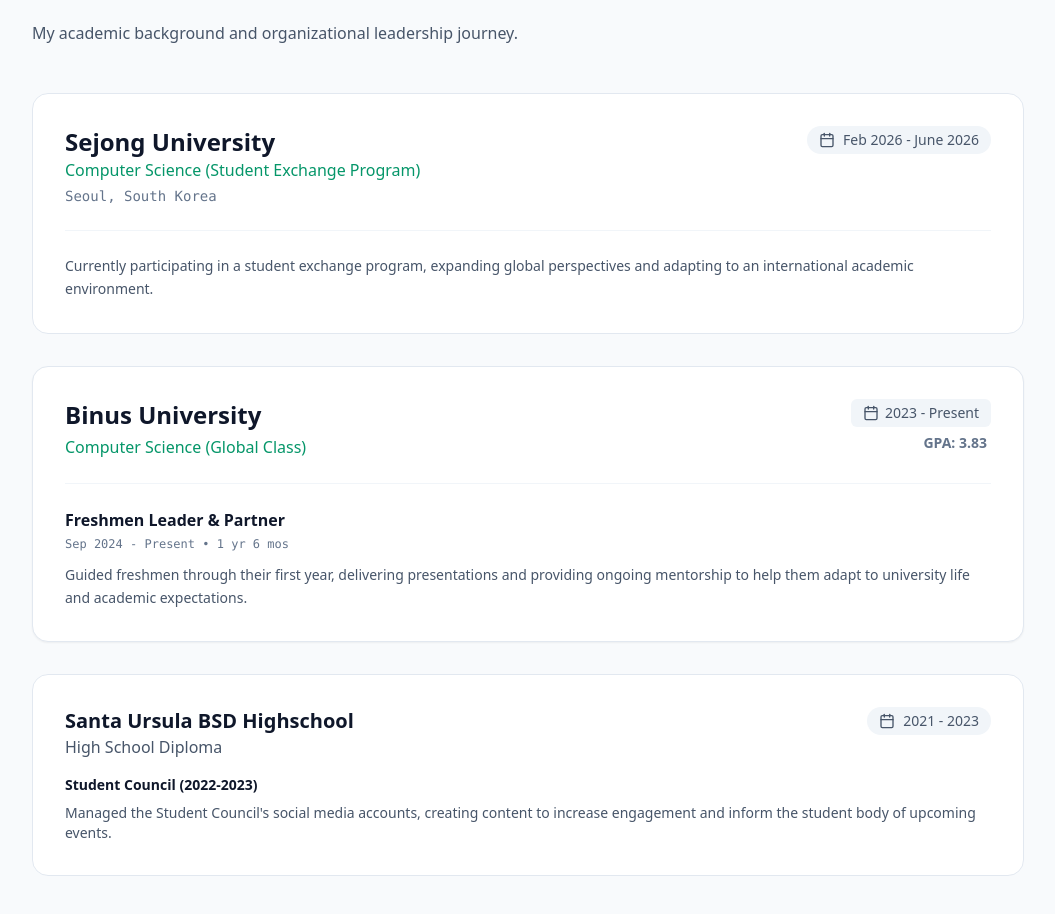
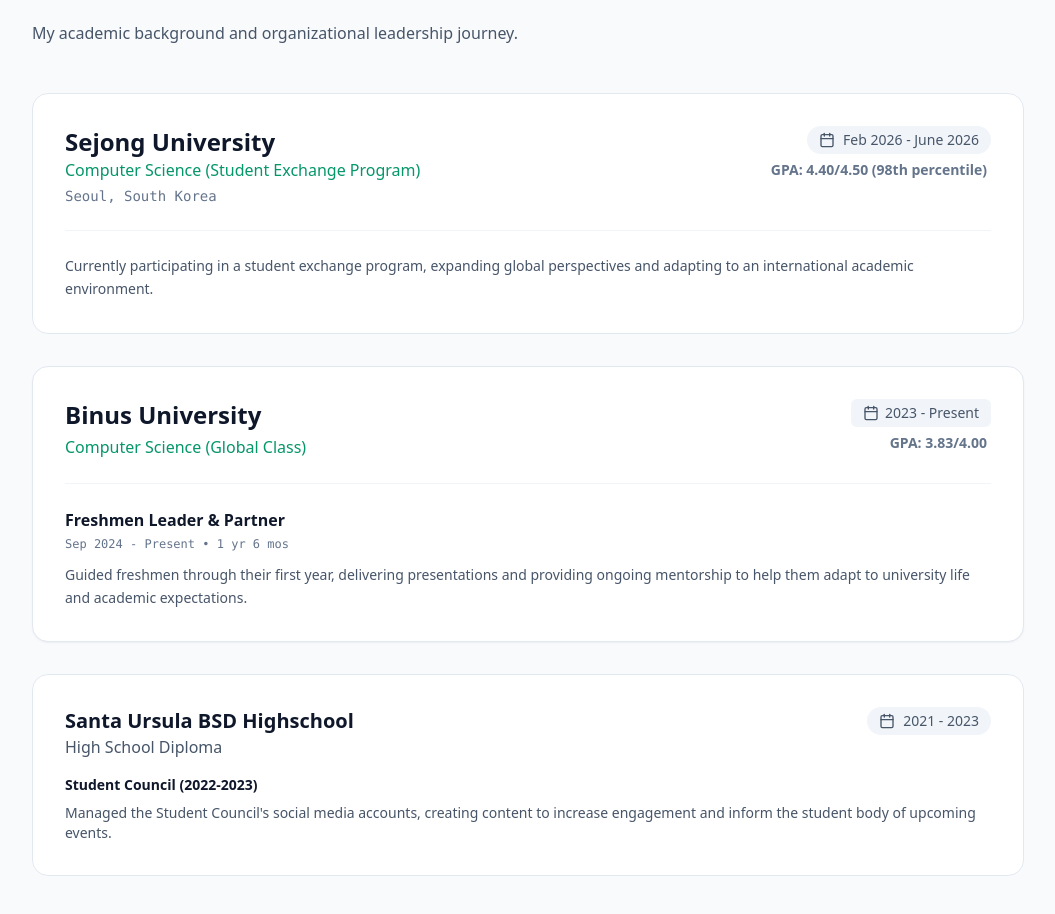
Before and after one commit to NichoHo/portfolio, a Next.js app: page /portfolio/ in a window 1280 px wide. Shown: the part 4961-5875 px from the top of the page, without its empty margins (112-1167 px from the left). Built offline with nearby package versions, Linux system fonts and the light colour scheme.

Commit message:
add sejong gpa

```diff
--- a/components/Education.tsx
+++ b/components/Education.tsx
@@ -36,10 +36,13 @@
                         <p className="text-emerald-600 dark:text-emerald-400 font-medium">Computer Science (Student Exchange Program)</p>
                         <p className="text-sm text-slate-500 mt-1 font-mono">Seoul, South Korea</p>
                     </div>
-                    <div className="text-right">
+                    <div className="flex flex-col items-start md:items-end gap-1.5 shrink-0 mt-2 md:mt-0">
                         <div className="inline-flex items-center gap-2 px-3 py-1 rounded-full bg-slate-100 dark:bg-slate-800 text-slate-600 dark:text-slate-300 text-sm font-medium">
                             <Calendar className="w-4 h-4" /> Feb 2026 - June 2026
                         </div>
+                        <span className="text-sm font-bold text-slate-500 dark:text-slate-400 px-1">
+                            GPA: 4.40/4.50 (98th percentile)
+                        </span>
                     </div>
                 </div>
 
@@ -74,7 +77,7 @@
                             2023 - Present
                         </span>
                         <span className="text-sm font-bold text-slate-500 dark:text-slate-400 px-1">
-                            GPA: 3.83
+                            GPA: 3.83/4.00
                         </span>
                     </div>
                 </div>
```
